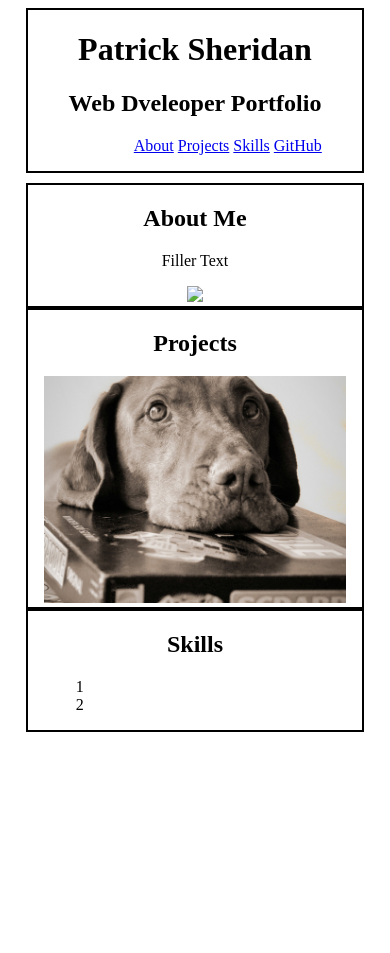
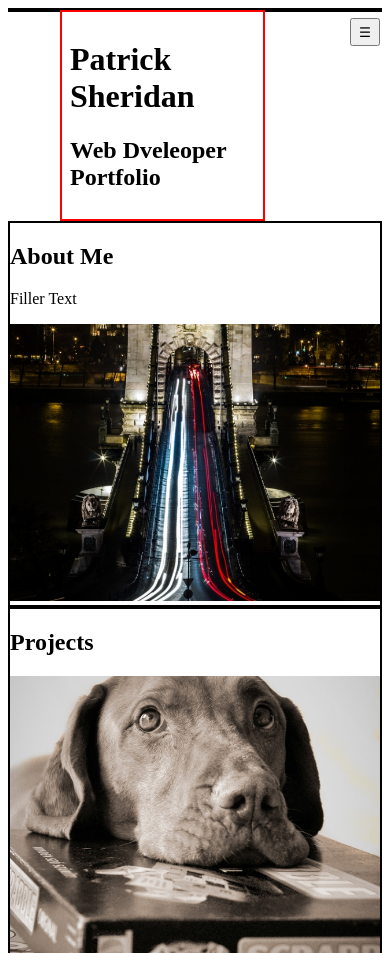
Before and after one commit to sheridp2/Portfolio, a plain HTML site: page index.html in a window 390 px wide. Shown: the top 953 px of the page. Before the commit the page ends 844 px from the top, so only its background shows below. Drawn offline with nearby package versions, Linux system fonts and the light colour scheme.

Commit message:
hamburger menu working correctly

```diff
--- a/app.js
+++ b/app.js
@@ -1 +1,7 @@
 'use strict';
+$(document).ready(function(){
+  $('.nav-menu').hide();
+  $('.hamburger').click(function(){
+    $('.nav-menu').slideToggle('slow');
+  });
+});
--- a/base.css
+++ b/base.css
@@ -1,15 +1,4 @@
-*{
-  width: 95%;
-  margin-left: auto;
-  margin-right: auto;
-  text-align: center;
+img{
+  width:100%;
+
 }
-
-.nav-menu li{
-  display: inline;
-  text-align: left;
-}
-
-.skills-container li{
-  text-align: left;
-}
--- a/index.html
+++ b/index.html
@@ -4,6 +4,7 @@
     <meta name="viewport" content="width=device-width, initial-scale=1">
     <link rel="stylesheet" href="layout.css">
     <link rel="stylesheet" href="base.css">
+    <link rel="stylesheet" href="icon.css">
     <title>Patrick Sheridan Portfolio Home</title>
   </head>
   <body>
@@ -12,16 +13,16 @@
       <div class="name-header">
         <h1>Patrick Sheridan</h1>
         <h2>Web Dveleoper Portfolio</h2>
-      <div>
+      </div>
 
-      <div class="nav-menu">
-        <ul>
-          <li><a href="#">About</a></li>
-          <li><a href="#">Projects</a></li>
-          <li><a href="#">Skills</a></li>
-          <li><a href="https://github.com/sheridp2" target="_blank">GitHub</a></li>
-        </ul>
-      <div>
+      <button class="hamburger">&#9776;</button>
+      <nav class="nav-menu">
+        <li><a href="#">About</a></li>
+        <li><a href="#">Projects</a></li>
+        <li><a href="#">Skills</a></li>
+        <li><a href="https://github.com/sheridp2" target="_blank">GitHub</a></li>
+        <li><a href="https://www.facebook.com/patrick.sheridan.773?ref=bookmarks" target="_blank">Facebook</a></li>
+      </nav>
 
     </header>
 
@@ -31,7 +32,7 @@
         <p>Filler Text</p>
       </div>
       <div class="about-pic">
-        <img src="#">
+        <img src="Images/bridge.jpg">
       </div>
     </div>
 
@@ -49,6 +50,7 @@
         <li>2</li>
       </ul>
     </div>
-
+    <script src="https://ajax.googleapis.com/ajax/libs/jquery/3.1.0/jquery.min.js"></script>
+    <script type="text/javascript" src="app.js"></script>
   </body>
 </html>
--- a/layout.css
+++ b/layout.css
@@ -1,20 +1,38 @@
 .main-header{
   border: 2px solid black;
+
 }
+.name-header{
+  border: 2px solid red;
+  width:50%;
+  float: left;
+  margin-left: 50px;
+  padding: .5em;
+}
+
 
 .about-container{
   border: 2px solid black;
   margin-top: 10px;
+  clear:both;
 
 }
-
+.hamburger{
+  float: right;
+  margin-top: .6em;
+}
 .nav-menu{
-  /*border: 2px solid black;*/
-
+  float: right;
+  clear: right;
+  text-align: right;
 }
 
 .nav-menu li{
-  display: inline;
+  list-style-type: none;
+}
+
+.skills-container li{
+  text-align: left;
 }
 
 .projects-container{
@@ -29,3 +47,7 @@
   text-align: left;
   list-style: none;
 }
+ .hamburger{
+   width:30px;
+   height:28px;
+ }
```
Also changed, not shown: icon.css (added).
